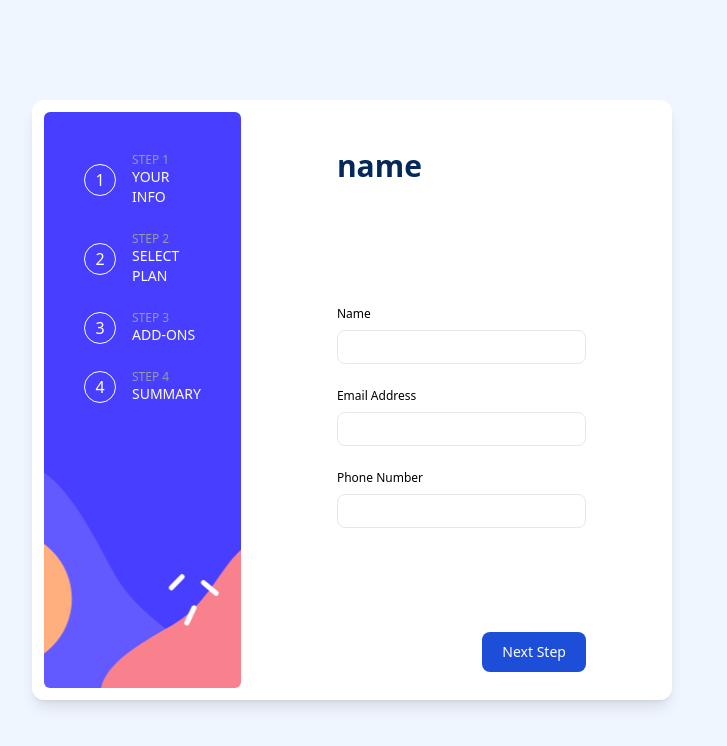
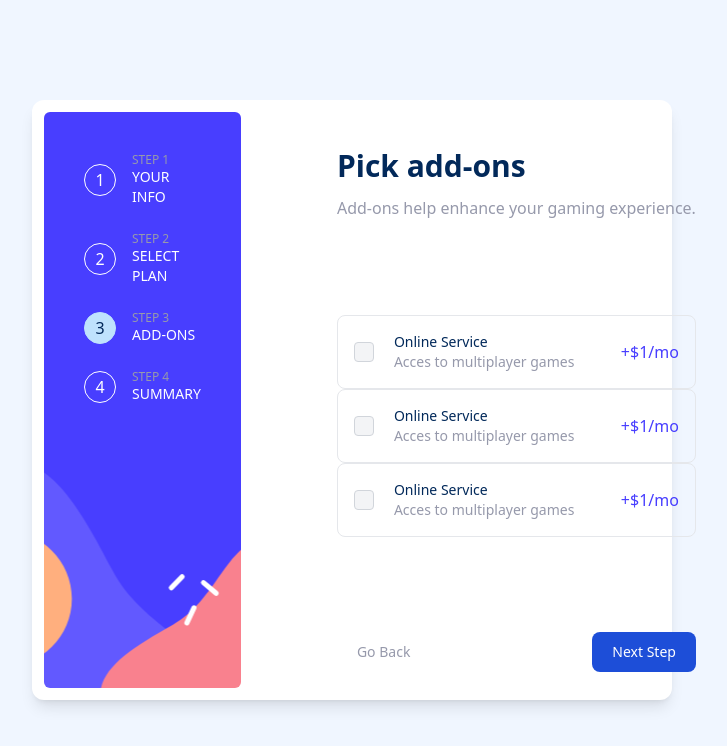
Before and after one commit to AitorGallardo/Multi-Step-Form, a React (Vite) app: page /thirdStep in a window 1280 px wide. Before the commit this address led to /firstStep. Shown: the top 746 px of the page, without its empty margins (288-1015 px from the left). Built offline with nearby package versions, Linux system fonts and the light colour scheme; a web font is replaced by a local one.

Commit message:
basic addons component styles

```diff
--- a/package.json
+++ b/package.json
@@ -17,6 +17,7 @@
     "react-router-dom": "^6.14.2"
   },
   "devDependencies": {
+    "@tailwindcss/forms": "^0.5.4",
     "@types/react": "^18.2.15",
     "@types/react-dom": "^18.2.7",
     "@vitejs/plugin-react-swc": "^3.3.2",
--- /dev/null
+++ b/src/components/CheckOption.jsx
@@ -0,0 +1,25 @@
+import { useState } from "react";
+
+export default function CheckOption() {
+  const [selected, setSelected] = useState(false);
+  return (
+    <div className={`flex gap-3 items-center px-4 border border-gray-200 rounded-lg hover:border-purpishBlue cursor-pointer ${selected ? 'bg-magnolia border-purpishBlue': ''}`}>
+      <input
+        id='bordered-checkbox-1'
+        type='checkbox'
+        name='bordered-checkbox'
+        value={selected}
+        onChange={() => setSelected(!selected)}
+        className="w-5 h-5 text-purpishBlue bg-gray-100 border-gray-300 rounded focus:ring-0 focus:ring-transparent cursor-pointer"
+      />
+      <label
+        htmlFor='bordered-checkbox-1'
+        className='w-full py-4 ml-2 text-sm font-medium '
+      >
+        <p className="text-marineBlue">Online Service</p>
+        <p className="text-coolGray">Acces to multiplayer games</p>
+      </label>
+        <span className="text-purpishBlue">+$1/mo</span>
+    </div>
+  );
+}
--- a/src/components/Stepper.jsx
+++ b/src/components/Stepper.jsx
@@ -2,7 +2,7 @@ import { STEPS } from '../constants/consts';
 
 const { FIRST, SECOND, THIRD, FOURTH } = STEPS;
 
-export const Stepper = (active) => {
+export const Stepper = ({active}) => {
   return (
     <ol className='items-center flex flex-col gap-6'>
       <li className='flex w-full justify-start gap-4 items-center text-blue-600 dark:text-blue-500 '>
--- a/src/constants/consts.js
+++ b/src/constants/consts.js
@@ -44,22 +44,22 @@ export const STEPS = {
 export const FORMS = {
     INFO: {
         NUMBER: 1,
-        TITLE: 'name',
-        DESCRITPION:'description',
+        TITLE: 'Personal info',
+        DESCRIPTION:'Please provide your name, email address, and phone number.',
     },
     PLAN: {
         NUMBER: 2,
-        TITLE: 'name',
-        DESCRITPION:'description',
+        TITLE: 'Select your plan',
+        DESCRIPTION:'You have the option of monthly or yearly billing.',
     },
     ADDONS: {
         NUMBER: 3,
-        TITLE: 'name',
-        DESCRITPION:'description',
+        TITLE: 'Pick add-ons',
+        DESCRIPTION:'Add-ons help enhance your gaming experience.',
     },
     SUMMARY: {
         NUMBER: 4,
-        TITLE: 'name',
-        DESCRITPION:'description',
+        TITLE: 'Finishing up',
+        DESCRIPTION:'Double-check everything looks OK before confirming.',
     },
 }
--- a/src/layout/FormLayout.jsx
+++ b/src/layout/FormLayout.jsx
@@ -25,5 +25,6 @@ export const FormLayout = ({ title='', description='', activeNumber=1, children
 FormLayout.propTypes = {
   title: PropTypes.string.isRequired,
   description: PropTypes.string.isRequired,
+  activeNumber: PropTypes.number.isRequired,
   children: PropTypes.node.isRequired,
 };
--- a/src/pages/AddonsPage.jsx
+++ b/src/pages/AddonsPage.jsx
@@ -1,61 +1,65 @@
 import { useState } from 'react';
 import { BillingCard } from '../components/BillingCard';
 import { ToggleIcon } from '../components/ToggleIcon';
-import { BUTTONS_TEXT, SUBSCRIPTION_TIERS, TIME_TYPES } from '../constants/consts';
+import {
+  BUTTONS_TEXT,
+  FORMS,
+  SUBSCRIPTION_TIERS,
+  TIME_TYPES,
+} from '../constants/consts';
 import { FormLayout } from '../layout/FormLayout';
+import { useDispatch } from 'react-redux';
+import { setSecondFormData } from '../store/form';
+import CheckOption from '../components/CheckOption';
 
-const pageData = {
-  title: 'Select your plan',
-  description: 'You have the option of monthly or yearly billing.',
-};
+const { ADDONS } = FORMS;
 
 export const AddonsPage = () => {
-  const [selectedPlan, setSelectedPlan] = useState(null);
+  const dispatch = useDispatch();
+
+  const [selectedPlan, setSelectedPlan] = useState(SUBSCRIPTION_TIERS.ARCADE);
   const [timeType, setTimeType] = useState(TIME_TYPES.MONTHLY);
 
-  const handleChecked = (value) => {
-    const timeType = value ? TIME_TYPES.YEARLY : TIME_TYPES.MONTHLY;
-    setTimeType(timeType);
+
+  const handleSelectedPlan = (plan) => {
+    setSelectedPlan(plan);
   };
-  const handleSelectedPlan = (plan) => {
-    setSelectedPlan(plan)
+
+  const handleSubmit = () => {
+    console.log('Second form submitted', {
+      selectedPlan,
+      billingPlan: timeType,
+    });
+    dispatch(setSecondFormData({ selectedPlan, billingPlan: timeType }));
   };
 
   return (
-    <FormLayout title={pageData.title} description={pageData.description}>
-      <section className='flex justify-between w-full '>
-        <BillingCard
-          title={SUBSCRIPTION_TIERS.ARCADE}
-          price={'90'}
-          timeType={timeType}
-          iconImg={'src/assets/images/icon-arcade.svg'}
-          selected={selectedPlan === SUBSCRIPTION_TIERS.ARCADE}
-          onSelect={() => handleSelectedPlan(SUBSCRIPTION_TIERS.ARCADE)}
+    <FormLayout
+      title={ADDONS.TITLE}
+      description={ADDONS.DESCRIPTION}
+      activeNumber={ADDONS.NUMBER}
+    >
+      <section className='flex flex-col'>
+        <CheckOption
+
         />
-        <BillingCard
-          title={SUBSCRIPTION_TIERS.ADVANCED}
-          price={'120'}
-          timeType={timeType}
-          iconImg={'src/assets/images/icon-advanced.svg'}
-          selected={selectedPlan === SUBSCRIPTION_TIERS.ADVANCED}
-          onSelect={() => handleSelectedPlan(SUBSCRIPTION_TIERS.ADVANCED)}
+        <CheckOption
+
         />
-        <BillingCard
-          title={SUBSCRIPTION_TIERS.PRO}
-          price={'150'}
-          timeType={timeType}
-          iconImg={'src/assets/images/icon-pro.svg'}
-          selected={selectedPlan === SUBSCRIPTION_TIERS.PRO}
-          onSelect={() => handleSelectedPlan(SUBSCRIPTION_TIERS.PRO)}
+        <CheckOption
+
         />
       </section>
-      <footer className='flex flex-col gap-28 '>
-        <section className='bg-magnolia p-3'>
-          <ToggleIcon handleChecked={handleChecked} />
-        </section>
+      <footer className='flex justify-between'>
+        <button
+          onClick={handleSubmit}
+          className='w-fit self-end text-coolGray hover:text-marineBlue focus:ring-4 focus:ring-blue-300 font-medium rounded-lg text-sm px-5 py-2.5'
+        >
+          {BUTTONS_TEXT.GO_BACK}
+        </button>
 
         <button
-          type='submit'
+          onClick={handleSubmit}
           className='w-fit self-end text-white bg-blue-700 hover:bg-blue-800 focus:ring-4 focus:ring-blue-300 font-medium rounded-lg text-sm px-5 py-2.5'
         >
           {BUTTONS_TEXT.NEXT_STEP}
--- a/src/pages/InfoPage.jsx
+++ b/src/pages/InfoPage.jsx
@@ -7,10 +7,7 @@ import { useDispatch, useSelector } from 'react-redux';
 import { setFirstFormData } from '../store/form';
 import { useNavigate } from 'react-router-dom';
 
-const pageData = {
-  title: 'Personal info',
-  description: 'Please provide your name, email address, and phone number.',
-};
+
 
 const { INFO } = FORMS;
 
@@ -38,6 +35,8 @@ export const InfoPage = () => {
     console.log('Form is Valid==> Dispatching data');
 
     dispatch(setFirstFormData(formState));
+    console.log('First form submitted',formState);
+
     navigate('/secondStep', {
       replace: true,
     });
--- a/src/pages/PlanPage.jsx
+++ b/src/pages/PlanPage.jsx
@@ -0,0 +1,73 @@
+import { useState } from 'react';
+import { BillingCard } from '../components/BillingCard';
+import { ToggleIcon } from '../components/ToggleIcon';
+import { BUTTONS_TEXT, FORMS, SUBSCRIPTION_TIERS, TIME_TYPES } from '../constants/consts';
+import { FormLayout } from '../layout/FormLayout';
+import { useDispatch } from 'react-redux';
+import { setSecondFormData } from '../store/form';
+
+
+const { PLAN } = FORMS;
+
+export const PlanPage = () => {
+  const dispatch = useDispatch();
+
+  const [selectedPlan, setSelectedPlan] = useState(SUBSCRIPTION_TIERS.ARCADE);
+  const [timeType, setTimeType] = useState(TIME_TYPES.MONTHLY);
+
+  const handleChecked = (value) => {
+    const timeType = value ? TIME_TYPES.YEARLY : TIME_TYPES.MONTHLY;
+    setTimeType(timeType);
+  };
+  const handleSelectedPlan = (plan) => {
+    setSelectedPlan(plan)
+  };
+
+  const handleSubmit = () => {
+    console.log('Second form submitted',{selectedPlan, billingPlan: timeType});
+    dispatch(setSecondFormData({selectedPlan, billingPlan: timeType}));
+  }
+
+  return (
+    <FormLayout title={PLAN.TITLE} description={PLAN.DESCRIPTION} activeNumber={PLAN.NUMBER}>
+      <section className='flex justify-between w-full '>
+        <BillingCard
+          title={SUBSCRIPTION_TIERS.ARCADE}
+          price={'90'}
+          timeType={timeType}
+          iconImg={'src/assets/images/icon-arcade.svg'}
+          selected={selectedPlan === SUBSCRIPTION_TIERS.ARCADE}
+          onSelect={() => handleSelectedPlan(SUBSCRIPTION_TIERS.ARCADE)}
+        />
+        <BillingCard
+          title={SUBSCRIPTION_TIERS.ADVANCED}
+          price={'120'}
+          timeType={timeType}
+          iconImg={'src/assets/images/icon-advanced.svg'}
+          selected={selectedPlan === SUBSCRIPTION_TIERS.ADVANCED}
+          onSelect={() => handleSelectedPlan(SUBSCRIPTION_TIERS.ADVANCED)}
+        />
+        <BillingCard
+          title={SUBSCRIPTION_TIERS.PRO}
+          price={'150'}
+          timeType={timeType}
+          iconImg={'src/assets/images/icon-pro.svg'}
+          selected={selectedPlan === SUBSCRIPTION_TIERS.PRO}
+          onSelect={() => handleSelectedPlan(SUBSCRIPTION_TIERS.PRO)}
+        />
+      </section>
+      <footer className='flex flex-col gap-28 '>
+        <section className='bg-magnolia p-3'>
+          <ToggleIcon handleChecked={handleChecked} />
+        </section>
+
+        <button
+          onClick={handleSubmit}
+          className='w-fit self-end text-white bg-blue-700 hover:bg-blue-800 focus:ring-4 focus:ring-blue-300 font-medium rounded-lg text-sm px-5 py-2.5'
+        >
+          {BUTTONS_TEXT.NEXT_STEP}
+        </button>
+      </footer>
+    </FormLayout>
+  );
+};
--- a/src/router/AppRouter.jsx
+++ b/src/router/AppRouter.jsx
@@ -1,5 +1,6 @@
 import { Navigate, Route, Routes } from 'react-router-dom'
 import { InfoPage } from '../pages/InfoPage'
+import { PlanPage } from '../pages/PlanPage'
 import { AddonsPage } from '../pages/AddonsPage'
 
 export const AppRouter = () => {
@@ -7,8 +8,10 @@ export const AppRouter = () => {
     <>
         <Routes>
             <Route path="/firstStep" element={<InfoPage />} />
-            <Route path="/secondStep" element={<AddonsPage />} />
-            <Route path='/*' element={<Navigate to='/firstStep' />} />
+            <Route path="/secondStep" element={<PlanPage />} />
+            <Route path="/thirdStep" element={<AddonsPage />} />
+            <Route path='/*' element={<Navigate to='/thirdStep' />} />
+            {/* <Route path='/*' element={<Navigate to='/firstStep' />} /> */}
         </Routes>
     </>
 
--- a/src/store/form/formSlice.js
+++ b/src/store/form/formSlice.js
@@ -15,7 +15,11 @@ export const formSlice = createSlice({
       state.email = payload.email;
       state.phone = payload.phone;
     },
+    setSecondFormData: (state,{payload}) => {
+      state.selectedPlan = payload.selectedPlan;
+      state.billingPlan = payload.billingPlan;
+    },
   },
 });
 
-export const { setFirstFormData } = formSlice.actions;
+export const { setFirstFormData,setSecondFormData } = formSlice.actions;
--- a/tailwind.config.js
+++ b/tailwind.config.js
@@ -25,5 +25,5 @@ export default {
       },
     },
   },
-  plugins: [],
+  plugins: [require("@tailwindcss/forms")],
 }
```
Also changed, not shown: 1 other file (tests, documents, lock files or other folders).
